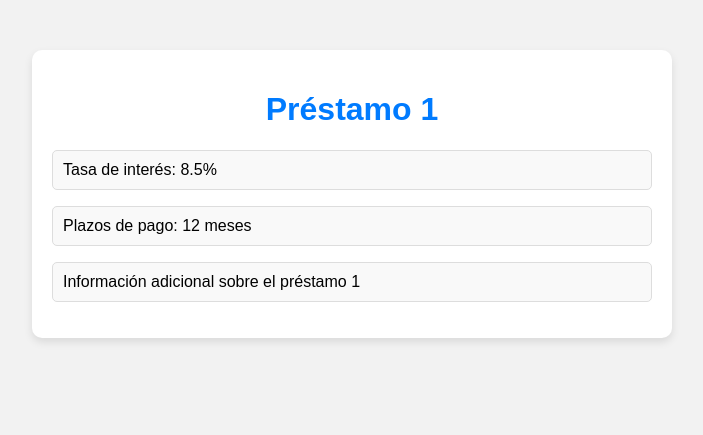
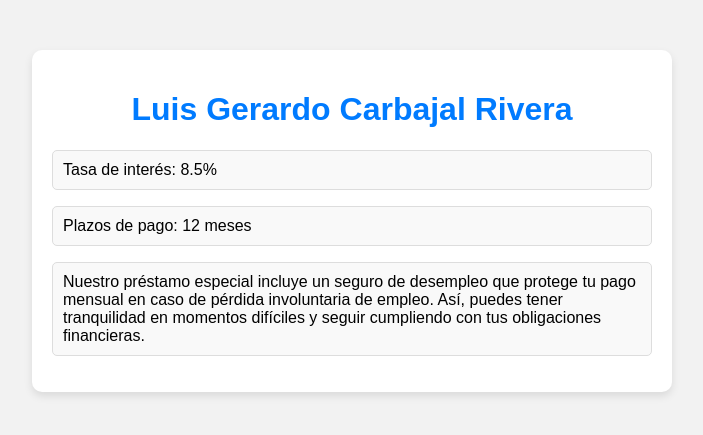
Before and after one commit to Juliov34/casadeprestamos, a PHP site: page /loan-results.php?id=1 in a window 1280 px wide. Shown: the top 435 px of the page, without its empty margins (288-991 px from the left). Run offline with PHP 8.4, Linux system fonts and the light colour scheme.

Commit message:
Tercer commit

```diff
--- a/loan-results.html
+++ b/loan-results.html
@@ -9,8 +9,8 @@
     <div class="container">
         <h1>Resultados del préstamo</h1>
         <ul class="loan-list">
-            <li><a href="loan-results.php?id=1">Préstamo 1</a></li>
-            <li><a href="loan-results.php?id=2">Préstamo 2</a></li>
+            <li><a href="loan-results.php?id=1">Luis Gerardo Carbajal Rivera</a></li>
+            <li><a href="loan-results.php?id=2">Juan José Pacheco Reyes</a></li>
         </ul>
     </div>
 </body>
--- a/loan-results.php
+++ b/loan-results.php
@@ -11,21 +11,18 @@
             // Datos simulados de los préstamos (pueden venir de una base de datos)
             $loans = array(
                 1 => array(
-                    'nombre' => 'Préstamo 1',
+                    'nombre' => 'Luis Gerardo Carbajal Rivera',
                     'tasa_interes' => 8.5,
                     'plazos_pago' => 12,
-                    'otra_informacion' => 'Información adicional sobre el préstamo 1'
+                    'otra_informacion' => 'Nuestro préstamo especial incluye un seguro de desempleo que protege tu pago mensual en caso de pérdida involuntaria de empleo. Así, puedes tener tranquilidad en momentos difíciles y seguir cumpliendo con tus obligaciones financieras.'
                 ),
                 2 => array(
-                    'nombre' => 'Préstamo 2',
+                    'nombre' => 'Juan José Pacheco Reyes',
                     'tasa_interes' => 7.2,
                     'plazos_pago' => 24,
-                    'otra_informacion' => 'Información adicional sobre el préstamo 2'
+                    'otra_informacion' => 'Ofrecemos un programa de pagos flexibles que te permite ajustar la cantidad mensual según tus necesidades. Si experimentas un imprevisto o un cambio en tu situación financiera, puedes modificar temporalmente el monto del pago para adaptarlo a tu capacidad económica actual.'
                 )
-                // Agrega más préstamos aquí
             );
-
-            // Verificar si se recibió un ID de préstamo válido desde la URL
             if (isset($_GET['id']) && array_key_exists($_GET['id'], $loans)) {
                 $loan_id = $_GET['id'];
                 $loan = $loans[$loan_id];
```
